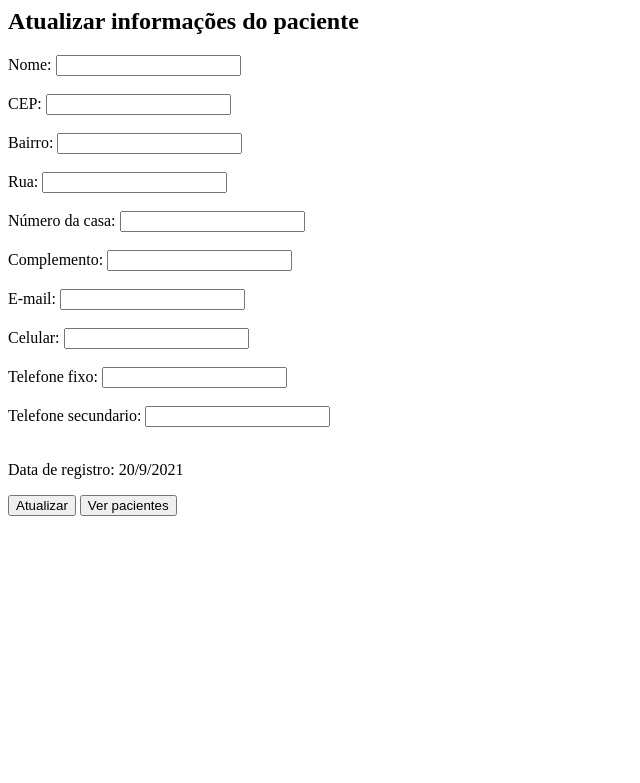
After one commit to Liuizn/SA02-03, a PHP site: page /update-form.php in a window 1280 px wide. The commit adds this page. Shown: the top 783 px of the page, without its empty margins (0-640 px from the left). Run offline with PHP 8.4, Linux system fonts and the light colour scheme; data that the repository does not hold is empty.

Commit message:
Adição da funcionalidade update (tela 3)

```diff
--- a/tabela_pacientes.php
+++ b/tabela_pacientes.php
@@ -29,7 +29,8 @@
                     <td>Telefone fixo</td>
                     <td>Telefone Secundário</td>
                     <td>Data de registro</td>
-
+                    <td>Atualizar</td>
+                    <td>Delete</td>
                 </tr>
             </thead>
             <tbody>
@@ -52,6 +53,7 @@
                 echo "<td>".$valor['fixo1']."</td>";
                 echo "<td>".$valor['fixo2']."</td>";
                 echo "<td>" . $valor['data_registro'] ."</td>";
+                echo "<td><a href='update-form.php?id_pacientes=".$valor['id_pacientes']."'>Atualizar</a></td>";
                 echo "</tr>";
             }
         ?>
--- /dev/null
+++ b/update-form.php
@@ -0,0 +1,69 @@
+
+<?php
+require_once "conexao.php";
+
+if(isset($_GET['id_pacientes']) && !empty($_GET['id_pacientes'])){
+    $id_pacientes = addslashes($_GET['id_pacientes']);
+
+    $cmd = $con -> query("SELECT * from pacientes where id_pacientes = '$id_pacientes'");
+    $res = $cmd -> fetch(PDO::FETCH_ASSOC);
+}
+?>
+
+<body>
+    <h2>Atualizar informações do paciente</h2>
+    <form action="<?php echo 'update.php?id_pacientes='.$id_pacientes;?>" method="post">
+        <label for="nome">Nome:</label>
+        <input type="text" name="nome" id="nome" required maxlength="50" value="<?php if(isset($res)) { echo $res['nome'];}?>"><br><br>
+
+        <label for="cep">CEP:</label>
+        <input type="text" name="cep" id="cep" required maxlength="9" pattern="[0-9- ]+$" value="<?php if(isset($res)) { echo $res['cep'];}?>" ><br><br>
+
+        <label for="bairro">Bairro:</label>
+        <input type="text" name="bairro" id="bairro" required maxlength="60" value="<?php if(isset($res)) { echo $res['bairro'];}?>"><br><br>
+
+        <label for="rua">Rua:</label>
+        <input type="text" name="rua" id="rua" required maxlength="60" value="<?php if(isset($res)) { echo $res['rua'];}?>"><br><br>
+
+        <label for="numero">Número da casa:</label>
+        <input type="text" name="numero" id="numero" required maxlength="10" pattern="[0-9]+$" value="<?php if(isset($res)){ echo $res['numero'];}?>"><br><br>
+
+        <label for="complemento">Complemento:</label>
+        <input type="text" name="complemento" id="complemento" maxlength="120" value="<?php if(isset($res)){ echo $res['complemento'];}?>"><br><br>
+
+        <label for="email">E-mail:</label>
+        <input type="email" name="email" id="email" maxlength="60" required value="<?php if(isset($res)){ echo $res['email'];}?>"><br><br>
+
+        <label for="celular">Celular:</label>
+        <input type="tel" name="celular" id="celular" required maxlength="20" pattern="[0-9-()+ ]+$" value="<?php if(isset($res)){ echo $res['celular'];}?>"><br><br>
+
+        <label for="fixo1">Telefone fixo:</label>
+        <input type="text" name="fixo1" id="fixo1" maxlength="20" pattern="[0-9-()+ ]+$" value="<?php if(isset($res)){ echo $res['fixo1'];}?>"><br><br>
+
+        <label for="fixo2">Telefone secundario:</label>
+        <input type="text" name="fixo2" id="fixo2" maxlength="20" pattern="[0-9-()+ ]+$" value="<?php if(isset($res)){ echo $res['fixo2'];}?>"><br><br>
+
+        <p id="data">Data de registro</p>
+        <input type="submit" value="Atualizar">
+
+        <button><a href="tabela_pacientes.php">Ver pacientes</a></button>
+        <style>
+            A {
+                text-decoration: none;
+                color: black
+            }
+        </style>
+
+    </form>
+
+</body>
+
+<script>
+    var data = new Date();
+    var dia = data.getDate();
+    var mes = data.getMonth();
+    var ano4 = data.getFullYear();
+    var str_data = dia + '/' + (mes + 1) + '/' + ano4;
+    data = document.getElementById("data")
+    data.innerHTML = `Data de registro: ${str_data}`
+</script>
```
Also changed, not shown: update.php (added, +32 -0 lines).
